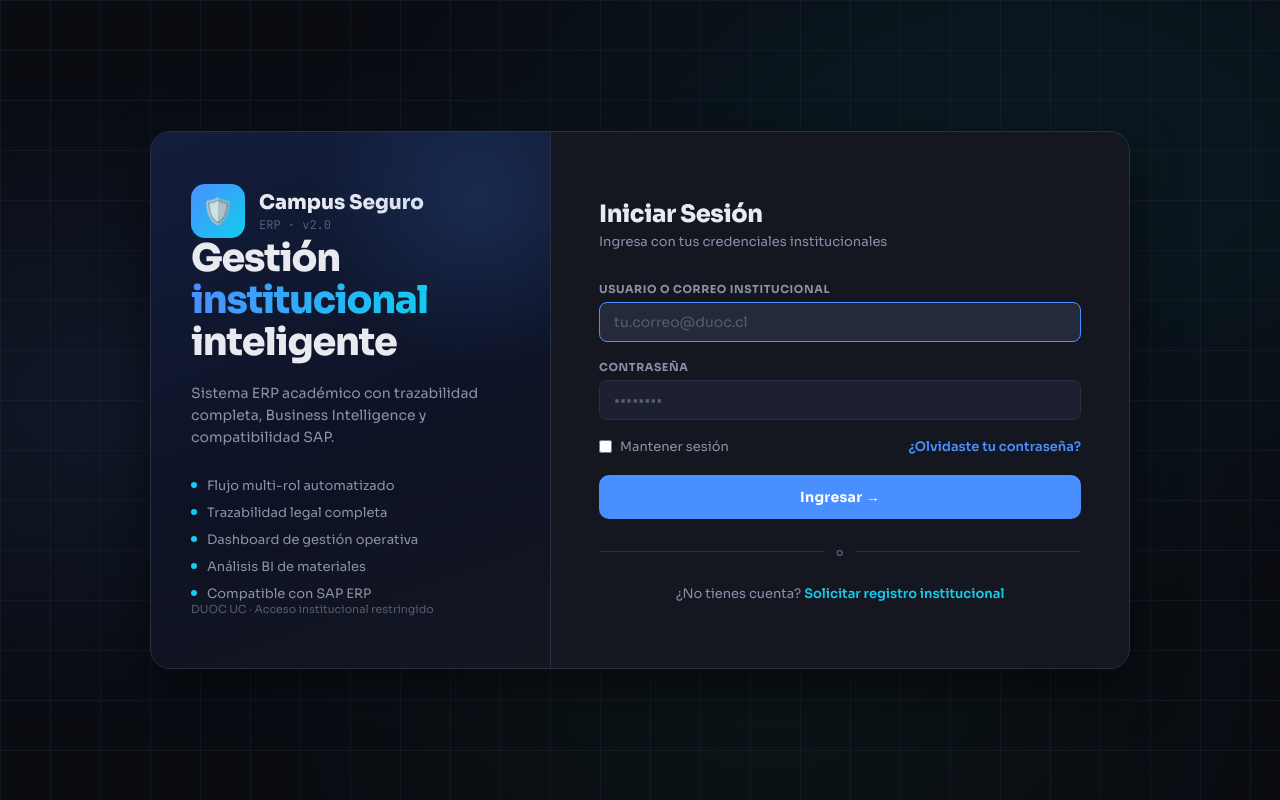
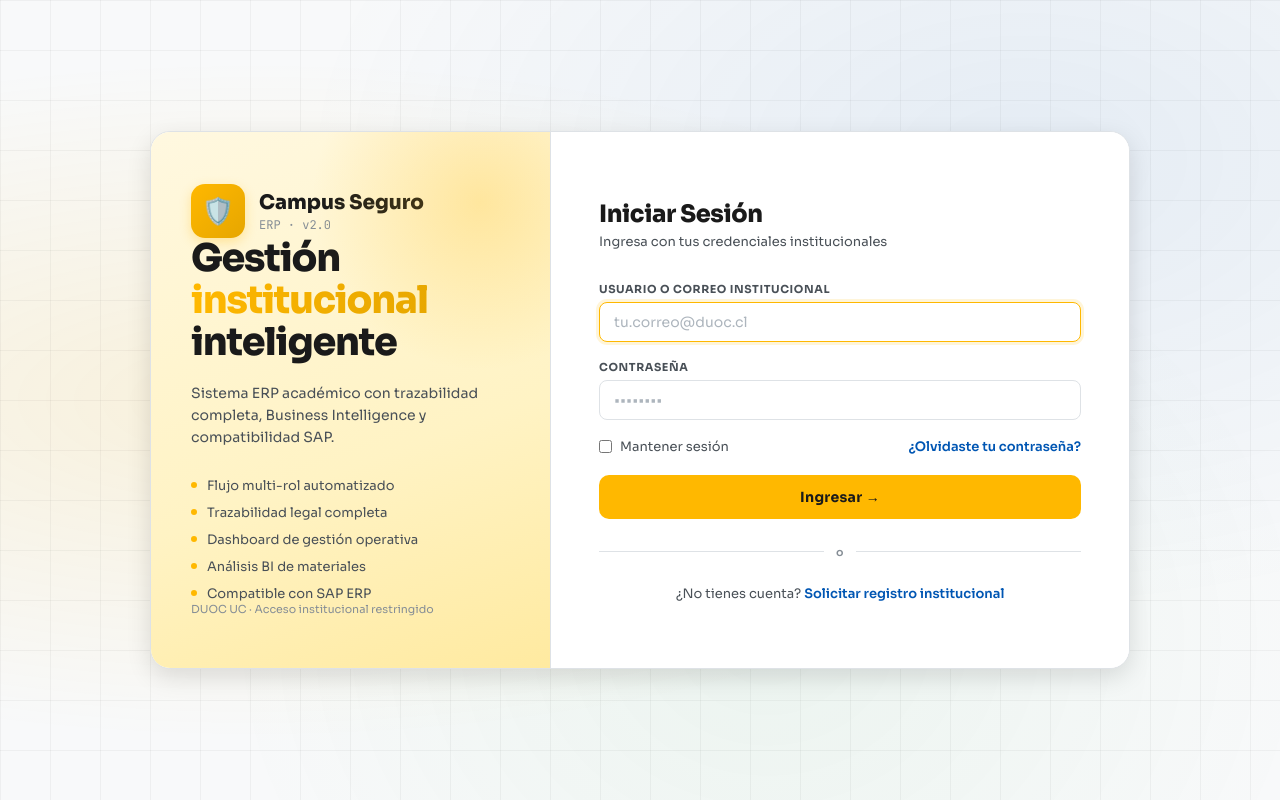
Before and after one commit to jordanrj1/Proyecto-CampuSeguro-, a Django app: page / in a window 1280 px wide. Run offline with Django 5.2, Linux system fonts and the light colour scheme.

Commit message:
feat: actualizar paleta de colores a modo claro institucional Duoc UC

```diff
--- a/Fase 2/Evidencias Proyecto/campus_seguro/app/templates/app/base.html
+++ b/Fase 2/Evidencias Proyecto/campus_seguro/app/templates/app/base.html
@@ -8,40 +8,56 @@
 <link rel="stylesheet" href="https://cdnjs.cloudflare.com/ajax/libs/font-awesome/6.7.2/css/all.min.css">
 <style>
 :root {
-  --bg-900: #0a0c12;
-  --bg-850: #0f121a;
-  --bg-800: #141720;
-  --bg-700: #1c2030;
-  --bg-600: #252a3a;
-  --bg-500: #2e3447;
-  --border: #2a2f42;
-  --border-strong: #3a4159;
-  --text-primary: #e8eaf0;
-  --text-secondary: #8b91a8;
-  --text-muted: #555c75;
-  --accent-blue: #4a8fff;
-  --accent-green: #2dce89;
-  --accent-yellow: #f4c542;
-  --accent-red: #f5365c;
-  --accent-gray: #7a8299;
-  --accent-teal: #11cdef;
-  --accent-purple: #a78bfa;
+  /* Fondos - Modo Claro */
+  --bg-50: #ffffff;
+  --bg-100: #f8f9fa;
+  --bg-200: #f1f3f5;
+  --bg-300: #e9ecef;
+  --bg-400: #dee2e6;
+  --bg-500: #ced4da;
+
+  /* Bordes */
+  --border: #dee2e6;
+  --border-strong: #adb5bd;
+
+  /* Textos */
+  --text-primary: #1a1a1a;
+  --text-secondary: #495057;
+  --text-muted: #868e96;
+  --text-light: #adb5bd;
+
+  /* Colores de acento - Duoc UC */
+  --accent-primary: #FFB800;
+  --accent-dark: #1a1a1a;
+  --accent-blue: #0056b3;
+  --accent-green: #28a745;
+  --accent-yellow: #FFB800;
+  --accent-red: #dc3545;
+  --accent-gray: #6c757d;
+  --accent-teal: #17a2b8;
+  --accent-purple: #6f42c1;
+
+  /* Sombras - Modo Claro */
+  --shadow: 0 2px 12px rgba(0,0,0,0.08);
+  --shadow-lg: 0 8px 24px rgba(0,0,0,0.12);
+  --shadow-sm: 0 1px 4px rgba(0,0,0,0.06);
+
+  /* Tipografía y radios */
   --font-main: 'Sora', sans-serif;
   --font-mono: 'JetBrains Mono', monospace;
   --radius: 12px;
   --radius-sm: 8px;
-  --shadow: 0 4px 24px rgba(0,0,0,0.4);
-  --shadow-lg: 0 20px 48px rgba(0,0,0,0.5);
 }
 * { box-sizing: border-box; margin: 0; padding: 0; }
-html, body { font-family: var(--font-main); background: var(--bg-900); color: var(--text-primary); min-height: 100vh; }
+html, body { font-family: var(--font-main); background: var(--bg-100); color: var(--text-primary); min-height: 100vh; }
 a { color: inherit; text-decoration: none; }
 
 /* ── LAYOUT ── */
 .layout { display: flex; min-height: 100vh; }
 .sidebar {
-  width: 270px; background: var(--bg-850); border-right: 1px solid var(--border);
+  width: 270px; background: var(--bg-50); border-right: 1px solid var(--border);
   display: flex; flex-direction: column; position: fixed; height: 100vh; z-index: 100;
+  box-shadow: var(--shadow-sm);
 }
 .main { margin-left: 270px; flex: 1; padding: 32px 36px; min-height: 100vh; }
 
@@ -233,16 +253,20 @@ tbody td { padding: 13px 14px; color: var(--text-primary); vertical-align: middl
 .form-control, input[type="text"]:not(.exclude), input[type="email"]:not(.exclude),
 input[type="password"]:not(.exclude), input[type="number"]:not(.exclude), input[type="date"]:not(.exclude),
 input[type="tel"]:not(.exclude), select:not(.exclude), textarea:not(.exclude) {
-  width: 100%; padding: 10px 14px; background: var(--bg-700); border: 1px solid var(--border);
+  width: 100%; padding: 10px 14px; background: var(--bg-50); border: 1px solid var(--border);
   border-radius: var(--radius-sm); color: var(--text-primary); font-family: var(--font-main);
   font-size: 14px; transition: border-color 0.2s, background 0.2s; outline: none;
 }
-.form-control:focus, input:focus, select:focus, textarea:focus { border-color: var(--accent-blue); background: var(--bg-600); }
-input::placeholder, textarea::placeholder { color: var(--text-muted); }
+.form-control:focus, input:focus, select:focus, textarea:focus {
+  border-color: var(--accent-primary);
+  background: var(--bg-50);
+  box-shadow: 0 0 0 3px rgba(255,184,0,0.15);
+}
+input::placeholder, textarea::placeholder { color: var(--text-light); }
 textarea { resize: vertical; min-height: 90px; }
 select { cursor: pointer; }
 .form-check { display: flex; align-items: center; gap: 10px; margin-bottom: 10px; }
-.form-check input[type="checkbox"] { width: 18px; height: 18px; accent-color: var(--accent-blue); cursor: pointer; }
+.form-check input[type="checkbox"] { width: 18px; height: 18px; accent-color: var(--accent-primary); cursor: pointer; }
 .form-check label { font-size: 13px; color: var(--text-secondary); cursor: pointer; }
 .form-grid { display: grid; grid-template-columns: 1fr 1fr; gap: 16px; }
 .form-grid-3 { display: grid; grid-template-columns: 1fr 1fr 1fr; gap: 16px; }
--- a/Fase 2/Evidencias Proyecto/campus_seguro/app/templates/app/login.html
+++ b/Fase 2/Evidencias Proyecto/campus_seguro/app/templates/app/login.html
@@ -3,60 +3,62 @@
 
 {% block auth_content %}
 <style>
-body { display: flex; align-items: center; justify-content: center; position: relative; overflow: hidden; }
+body { display: flex; align-items: center; justify-content: center; position: relative; overflow: hidden; background: var(--bg-100); }
 body::before {
   content: ''; position: fixed; inset: 0;
-  background: radial-gradient(ellipse at 20% 50%, rgba(74,143,255,0.10) 0%, transparent 60%),
-              radial-gradient(ellipse at 80% 20%, rgba(17,205,239,0.07) 0%, transparent 50%),
-              radial-gradient(ellipse at 60% 80%, rgba(45,206,137,0.05) 0%, transparent 50%);
+  background: radial-gradient(ellipse at 20% 50%, rgba(255,184,0,0.12) 0%, transparent 60%),
+              radial-gradient(ellipse at 80% 20%, rgba(0,86,179,0.08) 0%, transparent 50%),
+              radial-gradient(ellipse at 60% 80%, rgba(40,167,69,0.06) 0%, transparent 50%);
   pointer-events: none;
 }
 body::after {
   content: ''; position: fixed; inset: 0;
-  background-image: linear-gradient(rgba(46,52,71,0.25) 1px, transparent 1px),
-                    linear-gradient(90deg, rgba(46,52,71,0.25) 1px, transparent 1px);
+  background-image: linear-gradient(rgba(0,0,0,0.04) 1px, transparent 1px),
+                    linear-gradient(90deg, rgba(0,0,0,0.04) 1px, transparent 1px);
   background-size: 50px 50px; pointer-events: none;
 }
 .auth-wrapper {
   display: flex; max-width: 980px; width: 100%; margin: 20px;
   border-radius: 20px; overflow: hidden; border: 1px solid var(--border);
   box-shadow: var(--shadow-lg); z-index: 1; position: relative;
-  background: var(--bg-800);
+  background: var(--bg-50);
 }
 .auth-brand {
-  background: linear-gradient(160deg, #131e3c 0%, #0d1224 60%, var(--bg-800) 100%);
+  background: linear-gradient(160deg, #fff8e0 0%, #fff3c4 60%, #ffeaa0 100%);
   width: 400px; flex-shrink: 0; padding: 52px 40px;
   display: flex; flex-direction: column; justify-content: space-between;
   border-right: 1px solid var(--border); position: relative; overflow: hidden;
 }
 .auth-brand::before {
   content: ''; position: absolute; top: -100px; right: -100px; width: 340px; height: 340px;
-  background: radial-gradient(circle, rgba(74,143,255,0.15) 0%, transparent 70%);
+  background: radial-gradient(circle, rgba(255,184,0,0.25) 0%, transparent 70%);
 }
 .brand-top { display: flex; align-items: center; gap: 14px; }
 .brand-logo {
   width: 54px; height: 54px;
-  background: linear-gradient(135deg, var(--accent-blue), var(--accent-teal));
+  background: linear-gradient(135deg, var(--accent-primary), #e6a600);
   border-radius: 14px; display: flex; align-items: center; justify-content: center; font-size: 26px;
+  box-shadow: 0 4px 12px rgba(255,184,0,0.3);
 }
-.brand-name { font-size: 20px; font-weight: 800; }
+.brand-name { font-size: 20px; font-weight: 800; color: var(--text-primary); }
 .brand-sub { font-size: 12px; color: var(--text-muted); font-family: var(--font-mono); margin-top: 2px; }
-.brand-hero h1 { font-size: 38px; font-weight: 800; line-height: 1.1; letter-spacing: -1.2px; margin-bottom: 18px; }
+.brand-hero h1 { font-size: 38px; font-weight: 800; line-height: 1.1; letter-spacing: -1.2px; margin-bottom: 18px; color: var(--text-primary); }
 .brand-hero h1 span {
-  background: linear-gradient(90deg, var(--accent-blue), var(--accent-teal));
+  background: linear-gradient(90deg, var(--accent-primary), #e6a600);
   -webkit-background-clip: text; -webkit-text-fill-color: transparent;
 }
 .brand-hero p { font-size: 14px; color: var(--text-secondary); line-height: 1.6; margin-bottom: 28px; }
 .brand-features { display: flex; flex-direction: column; gap: 10px; }
 .feat { display: flex; align-items: center; gap: 10px; font-size: 13px; color: var(--text-secondary); }
-.feat .dot { width: 6px; height: 6px; border-radius: 50%; background: var(--accent-teal); flex-shrink: 0; }
+.feat .dot { width: 6px; height: 6px; border-radius: 50%; background: var(--accent-primary); flex-shrink: 0; }
 .brand-footer { font-size: 11px; color: var(--text-muted); }
 
 .auth-form {
   flex: 1; padding: 52px 48px; display: flex; flex-direction: column; justify-content: center;
+  background: var(--bg-50);
 }
 .form-head { margin-bottom: 32px; }
-.form-head h2 { font-size: 24px; font-weight: 800; letter-spacing: -0.4px; margin-bottom: 4px; }
+.form-head h2 { font-size: 24px; font-weight: 800; letter-spacing: -0.4px; margin-bottom: 4px; color: var(--text-primary); }
 .form-head p { font-size: 13px; color: var(--text-secondary); }
 
 .input-group { margin-bottom: 18px; }
@@ -66,34 +68,38 @@ body::after {
   text-transform: uppercase; letter-spacing: 0.6px;
 }
 .input-group input {
-  width: 100%; padding: 12px 16px; background: var(--bg-700); border: 1px solid var(--border);
+  width: 100%; padding: 12px 16px; background: var(--bg-50); border: 1px solid var(--border);
   border-radius: 10px; color: var(--text-primary); font-size: 14px;
   font-family: var(--font-main); transition: all 0.2s; outline: none;
 }
-.input-group input:focus { border-color: var(--accent-blue); background: var(--bg-600); }
+.input-group input:focus {
+  border-color: var(--accent-primary);
+  background: var(--bg-50);
+  box-shadow: 0 0 0 3px rgba(255,184,0,0.15);
+}
 
 .form-extras {
   display: flex; justify-content: space-between; align-items: center;
   margin-bottom: 20px; font-size: 13px;
 }
 .form-extras label { display: flex; align-items: center; gap: 8px; cursor: pointer; color: var(--text-secondary); }
-.form-extras input { accent-color: var(--accent-blue); }
+.form-extras input { accent-color: var(--accent-primary); }
 .form-extras a { color: var(--accent-blue); font-weight: 600; }
 .form-extras a:hover { text-decoration: underline; }
 
 .btn-auth {
-  width: 100%; padding: 13px; background: var(--accent-blue); color: #fff; border: none;
+  width: 100%; padding: 13px; background: var(--accent-primary); color: #1a1a1a; border: none;
   border-radius: 10px; font-size: 14px; font-weight: 700; cursor: pointer;
   font-family: var(--font-main); transition: all 0.2s; letter-spacing: 0.3px;
 }
-.btn-auth:hover { background: #3a7fee; transform: translateY(-1px); box-shadow: 0 8px 24px rgba(74,143,255,0.25); }
+.btn-auth:hover { background: #e6a600; transform: translateY(-1px); box-shadow: 0 8px 24px rgba(255,184,0,0.3); }
 
 .divider { display: flex; align-items: center; gap: 12px; margin: 26px 0; }
 .divider::before, .divider::after { content: ''; flex: 1; height: 1px; background: var(--border); }
 .divider-text { font-size: 11px; color: var(--text-muted); font-weight: 600; letter-spacing: 0.5px; }
 
 .signup-cta { text-align: center; font-size: 13px; color: var(--text-secondary); }
-.signup-cta a { color: var(--accent-teal); font-weight: 600; }
+.signup-cta a { color: var(--accent-blue); font-weight: 600; }
 .signup-cta a:hover { text-decoration: underline; }
 
 @media (max-width: 800px) {
```
Also changed, not shown: other parts of Fase 2/Evidencias Proyecto/campus_seguro/app/templates/app/base.html (+67 -58 lines), Fase 2/Evidencias Proyecto/campus_seguro/app/migrations/0002_alter_transicionestado_rol_requerido_and_more.py (added).
